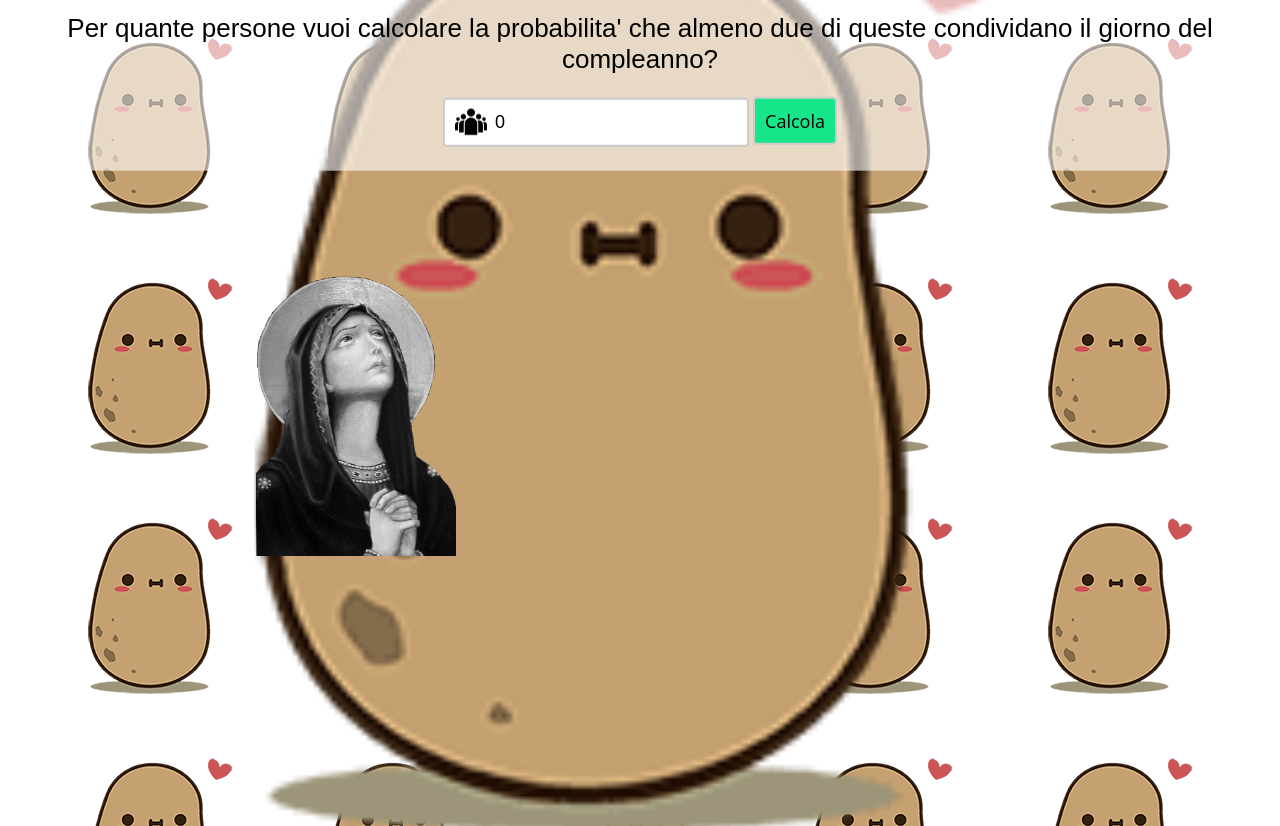
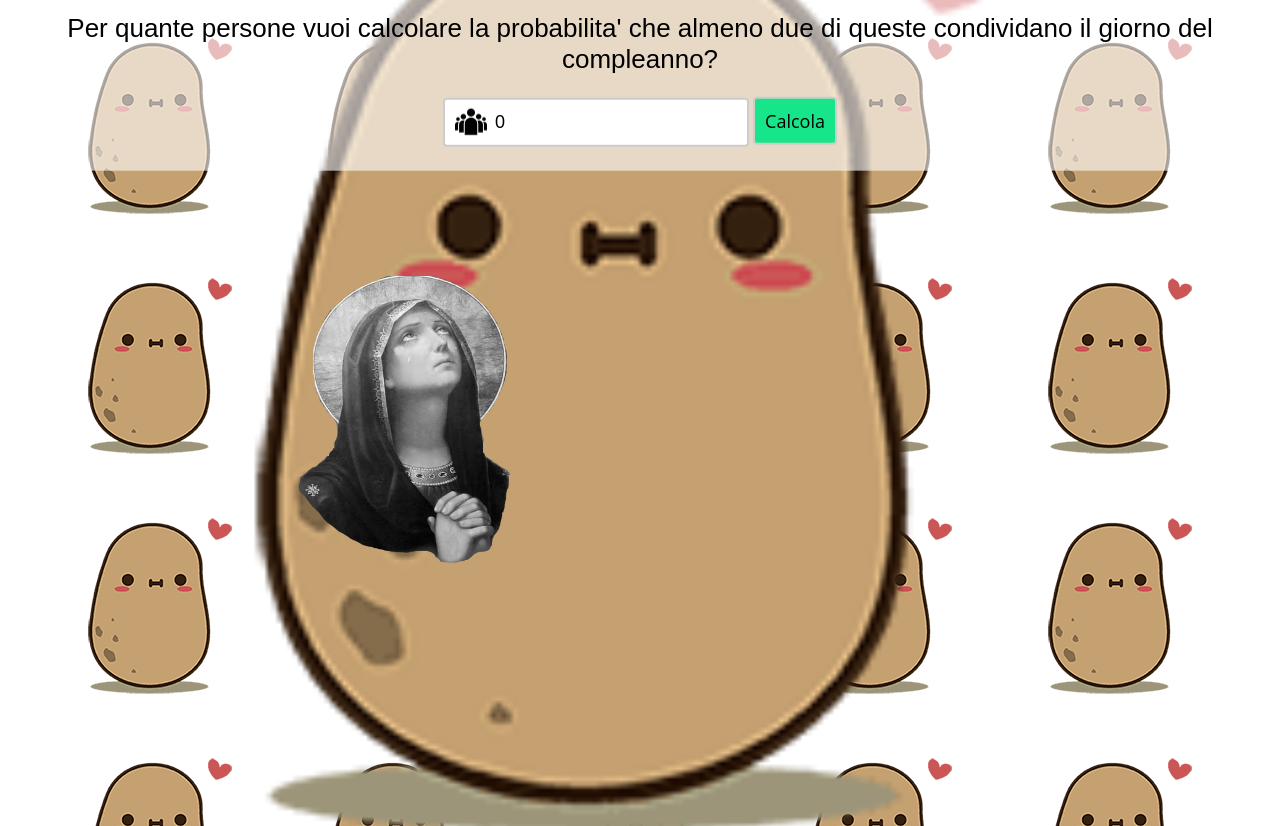
Before and after one commit to Marcormio/birthdayParadox, a plain HTML site: page BP.html in a window 1280 px wide. Shown: the part 274-1100 px from the top of the page. Drawn offline with Linux system fonts and the light colour scheme.

Commit message:
New maria

```diff
--- a/BP.html
+++ b/BP.html
@@ -26,7 +26,7 @@
 
 	</div>
 	<div class="maria">
-		<a id="play" onClick="play()"><img class="mariahover" width="200" height="280" src="maria.png"></a>
+		<a id="play" onClick="play()"><img class="mariahover" src="maria2.png"></a>
 	</div>
 </div>
 
--- a/style.css
+++ b/style.css
@@ -51,10 +51,13 @@ p { color: #000;
 }
 
 .mariahover{
+	width: 300px;
+	height: 300px;
 	-webkit-filter: grayscale(100%);
 	filter: grayscale(100%);
 	-webkit-transition: .3s ease-in-out;
-	transition: .3s ease-in-out;}
+	transition: .3s ease-in-out;
+}
 
 .mariahover:hover{
 	-webkit-filter: grayscale(0);
```
Also changed, not shown: maria2.png (added).
